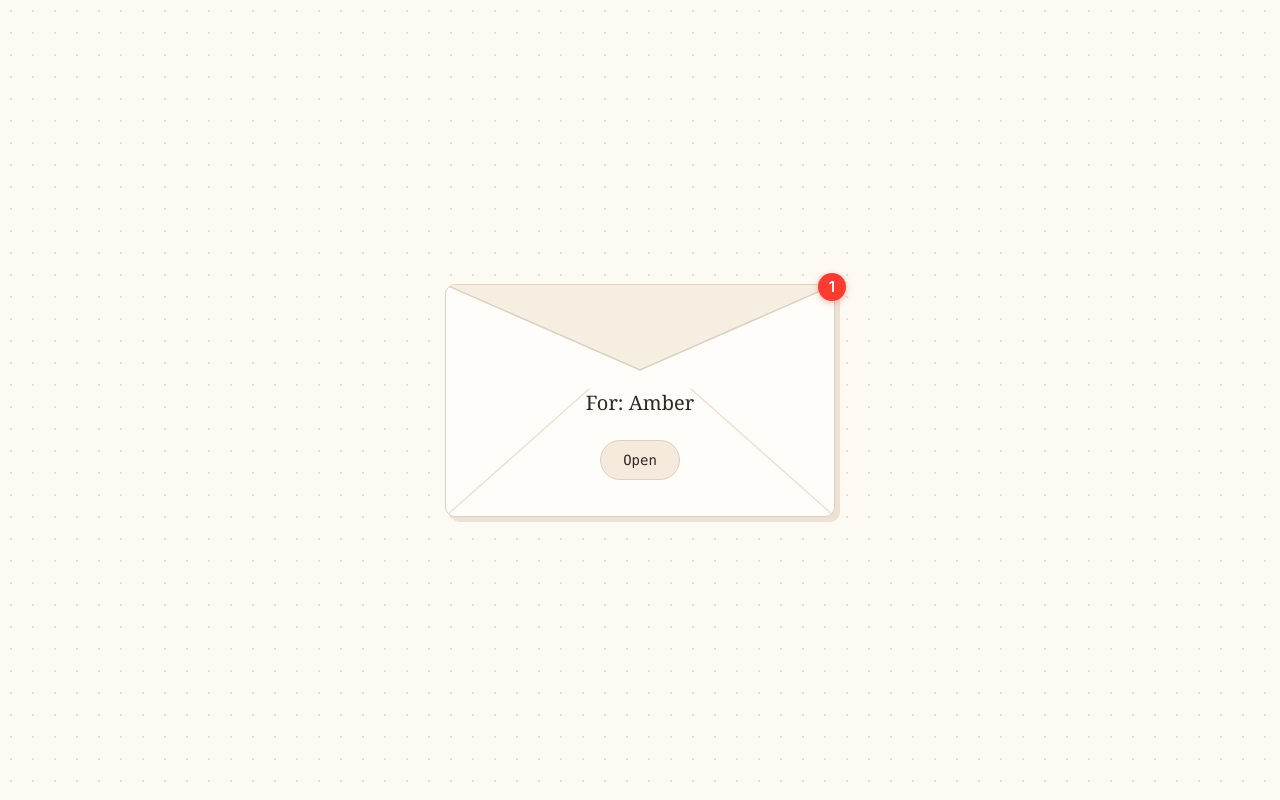
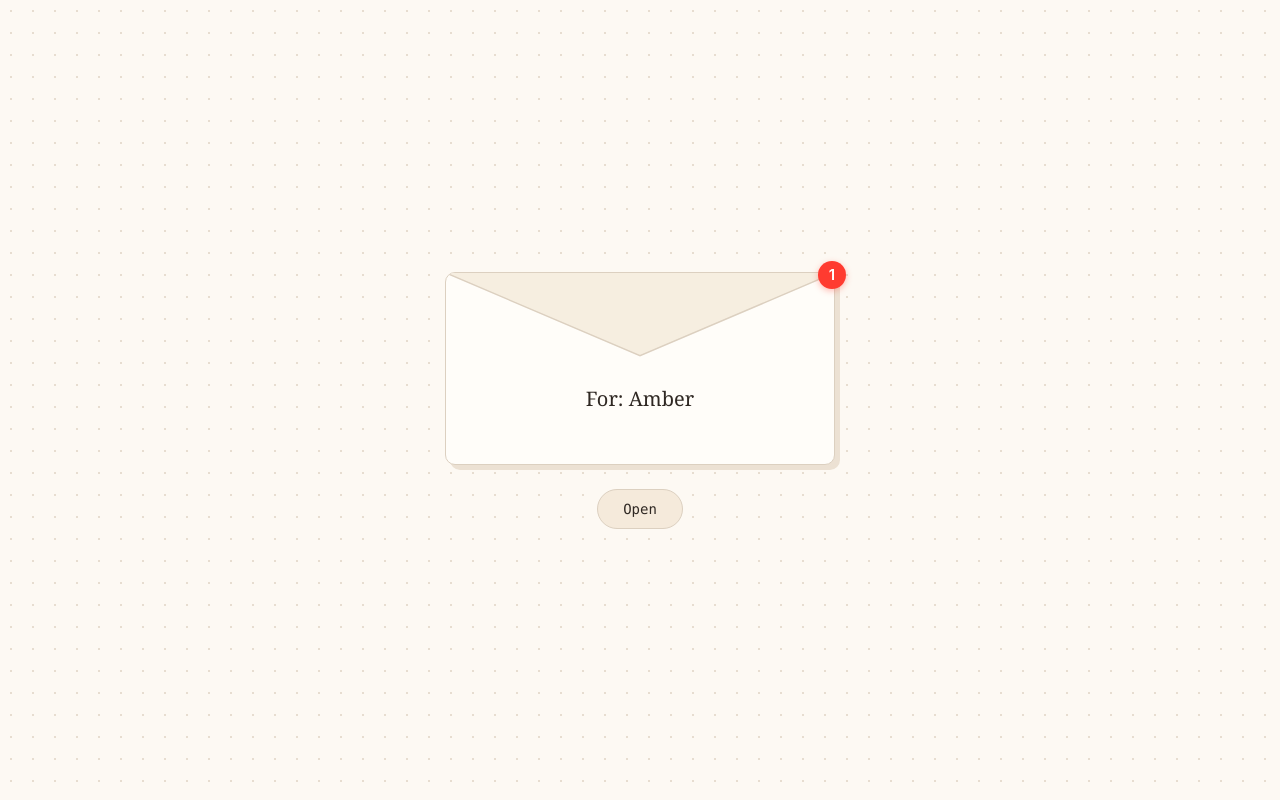
Before and after one commit to cbg-c/DaanPauwi, a plain HTML site: page index.html in a window 1280 px wide. Drawn offline with Linux system fonts and the light colour scheme.

Commit message:
Update index.html

```diff
--- a/index.html
+++ b/index.html
@@ -57,15 +57,23 @@
     }
 
     .cover {
-      position: relative;
       margin: auto;
       width: 100%;
       max-width: 390px;
+      display: flex;
+      flex-direction: column;
+      align-items: center;
+      gap: 1.5rem;
+    }
+
+    .envelope {
+      position: relative;
+      width: 100%;
       text-align: center;
       background: var(--box-bg);
       border: 1.5px solid var(--border);
       border-radius: 10px;
-      padding: 6.25rem 2rem 2.25rem;
+      padding: 6.75rem 2rem 3rem;
       box-shadow: 5px 5px 0 var(--shadow);
     }
 
@@ -84,9 +92,14 @@
       height: 100%;
     }
 
-    .cover-inner {
+    .envelope-inner {
       position: relative;
       z-index: 1;
+    }
+
+    .envelope p {
+      margin: 0;
+      font-size: 1.25rem;
     }
 
     .badge {
@@ -106,18 +119,13 @@
       user-select: none;
     }
 
-    .cover p {
-      margin: 0 0 1.25rem;
-      font-size: 1.25rem;
-    }
-
     .open-btn {
       appearance: none;
       border: 1.5px solid var(--border);
       background: var(--btn-bg);
       color: var(--ink);
       font: 14px/1 ui-monospace, SFMono-Regular, Menlo, Consolas, monospace;
-      padding: 0.75rem 1.4rem;
+      padding: 0.75rem 1.6rem;
       border-radius: 999px;
       cursor: pointer;
       transition: transform 0.1s ease, background-color 0.2s ease;
@@ -363,8 +371,8 @@
         padding: 1.25rem 1rem;
       }
 
-      .cover {
-        padding: 5.5rem 1.5rem 2rem;
+      .envelope {
+        padding: 5.75rem 1.5rem 2.25rem;
       }
 
       .intro-title {
@@ -391,19 +399,19 @@
 </head>
 <body>
   <div id="cover" class="cover">
-    <span class="badge" aria-label="1 unread note">1</span>
-    <div class="envelope-art" aria-hidden="true">
-      <svg viewBox="0 0 400 250" preserveAspectRatio="none">
-        <line x1="0" y1="250" x2="148" y2="112" stroke="#ebe2d4" stroke-width="1.5" vector-effect="non-scaling-stroke" />
-        <line x1="400" y1="250" x2="252" y2="112" stroke="#ebe2d4" stroke-width="1.5" vector-effect="non-scaling-stroke" />
-        <polygon points="0,0 200,92 400,0" fill="#f6eee0" />
-        <polyline points="0,0 200,92 400,0" fill="none" stroke="#dcd0c0" stroke-width="1.5" vector-effect="non-scaling-stroke" />
-      </svg>
+    <div class="envelope">
+      <span class="badge" aria-label="1 unread note">1</span>
+      <div class="envelope-art" aria-hidden="true">
+        <svg viewBox="0 0 400 240" preserveAspectRatio="none">
+          <polygon points="0,0 200,104 400,0" fill="#f6eee0" />
+          <polyline points="0,0 200,104 400,0" fill="none" stroke="#dcd0c0" stroke-width="1.5" vector-effect="non-scaling-stroke" />
+        </svg>
+      </div>
+      <div class="envelope-inner">
+        <p>For: Amber</p>
+      </div>
     </div>
-    <div class="cover-inner">
-      <p>For: Amber</p>
-      <button id="open-btn" class="open-btn" type="button">Open</button>
-    </div>
+    <button id="open-btn" class="open-btn" type="button">Open</button>
   </div>
 
   <div id="content" class="wrap hidden">
```
